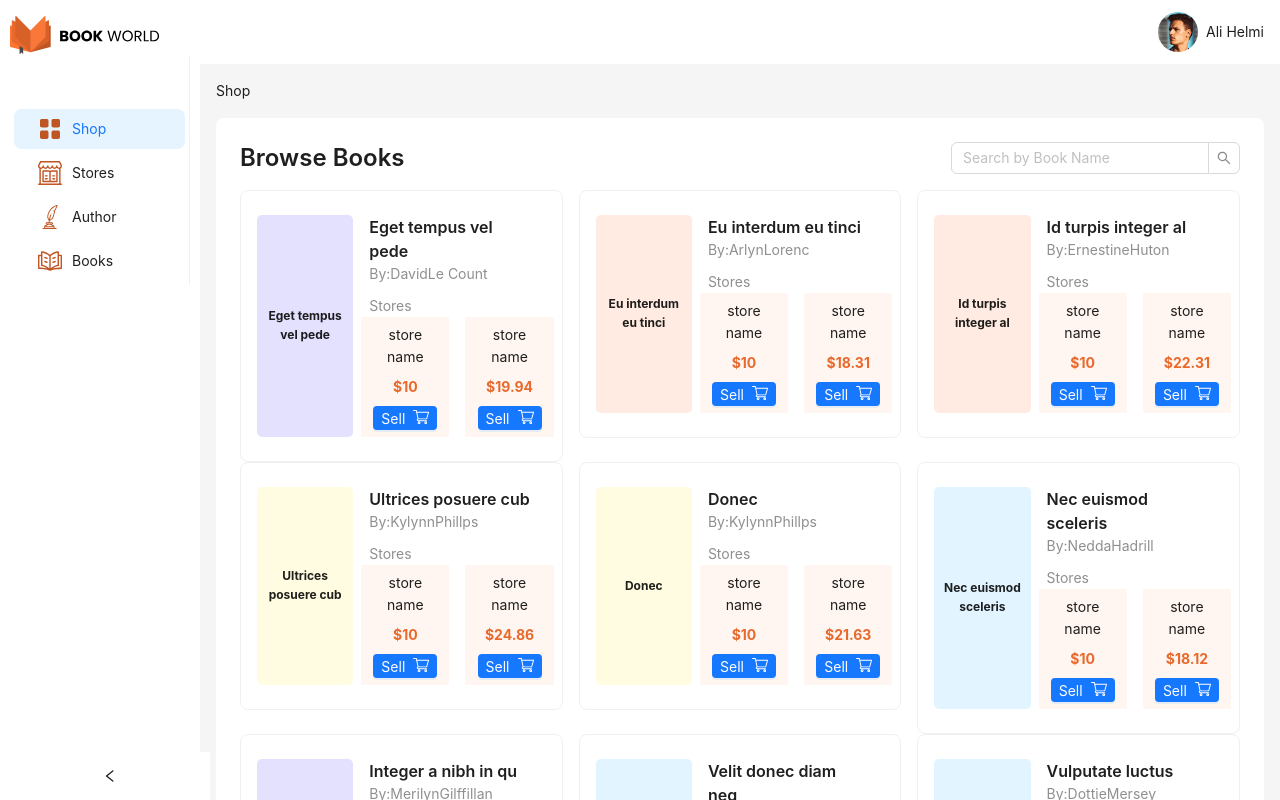
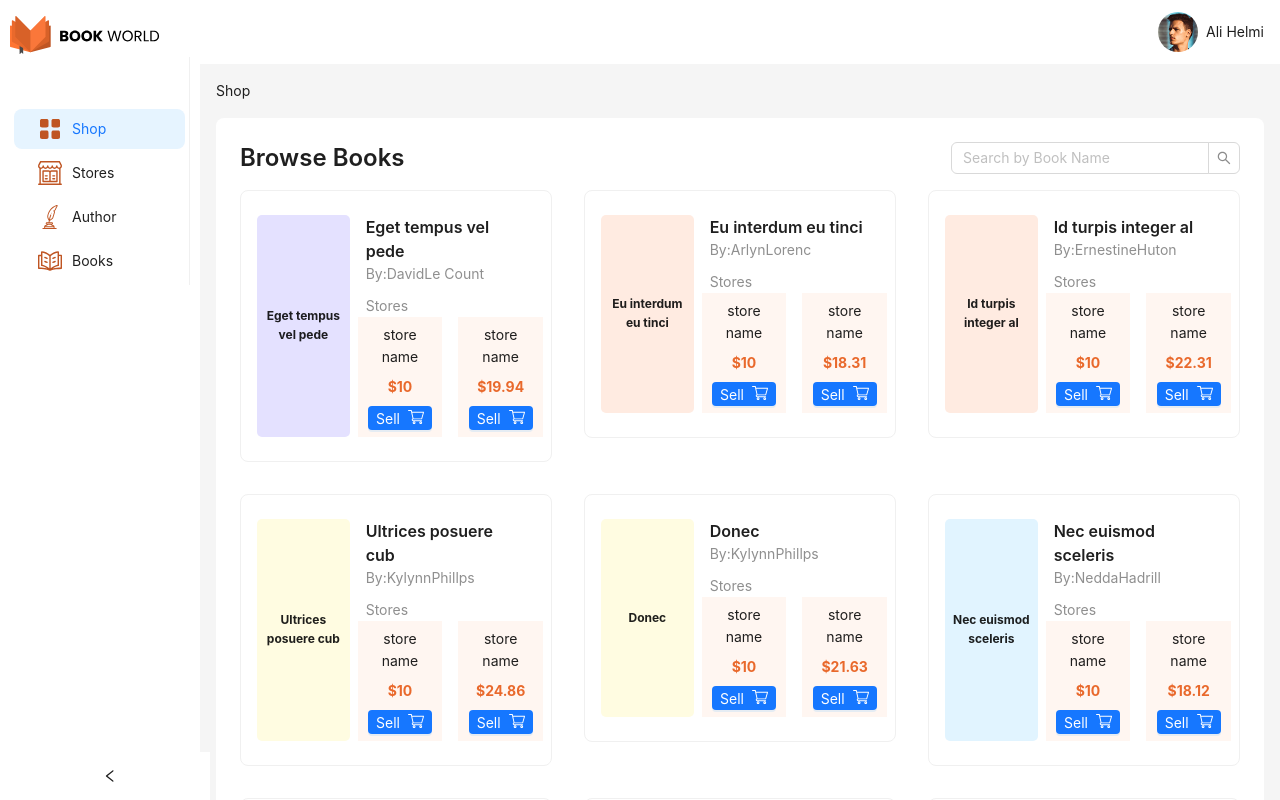
Before and after one commit to ahelmi365/ovarc-task, a React (Vite) app: page / in a window 1280 px wide. Shown: the top 800 px of the page. Built offline with nearby package versions, Linux system fonts and the light colour scheme; data requests are answered from the project's data file.

Commit message:
fix: adjust gutter spacing in Shop component for improved layout

```diff
--- a/src/pages/Shop/Shop.tsx
+++ b/src/pages/Shop/Shop.tsx
@@ -23,7 +23,7 @@ const Shop = () => {
           />
         </Col>
       </Row>
-      <Row gutter={16}>
+      <Row gutter={[32, 32]}>
         {filteredbooks?.map((book) => (
           <Col sm={24} md={12} lg={8} key={book.id}>
             <ShopCard
```
